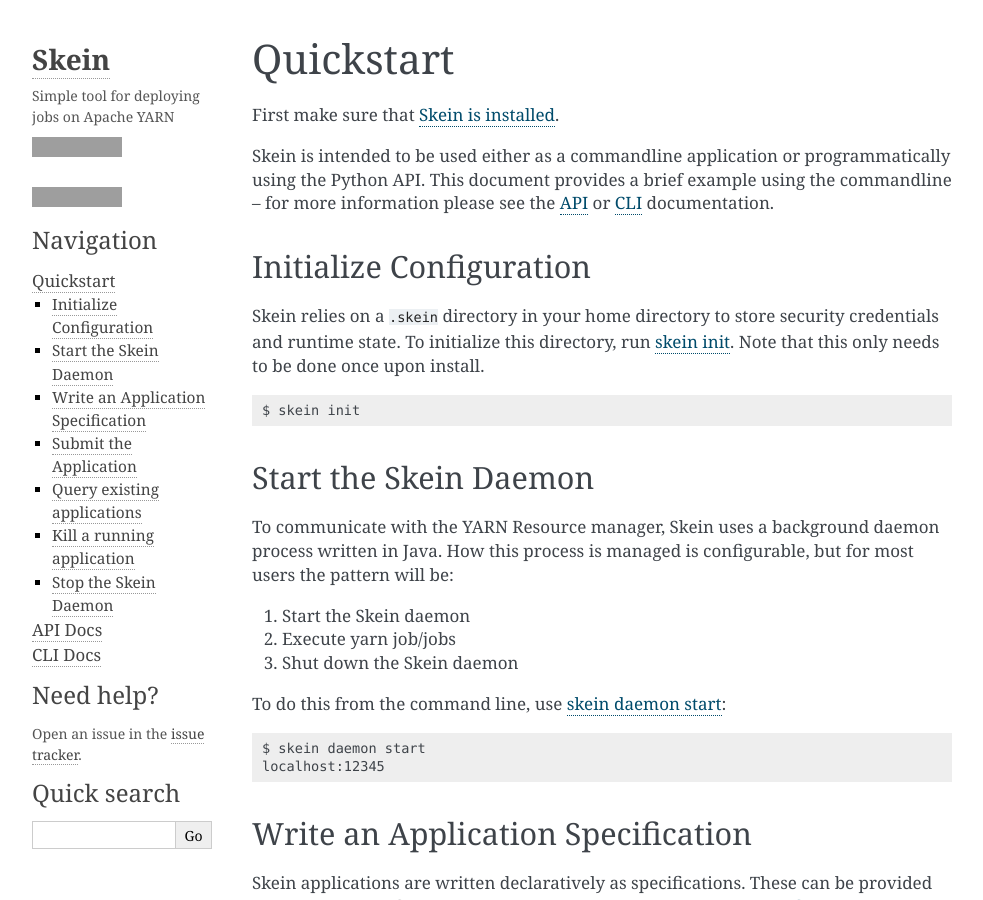
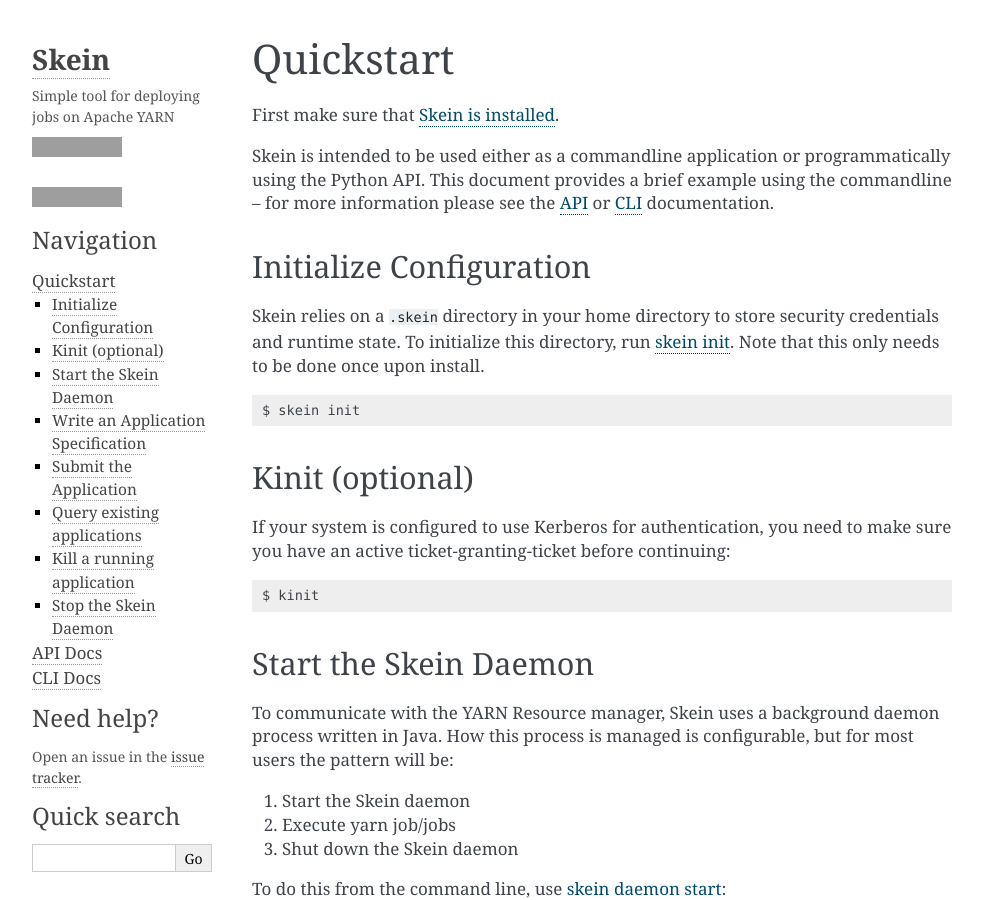
Before and after one commit to jcrist/skein, a Sphinx documentation site: the page built from docs/source/quickstart.rst, in a window 1280 px wide and 900 px high, cut to the strip 0-900 px from the top of the window. Shown: the whole strip, without its empty margins (138-1121 px from the left). Built offline with Sphinx 7.4.7, drawn with Linux system fonts in a browser that asks for light colours; grey boxes are pictures that could not be loaded.

Commit message:
Note that kinit is necessary

```diff
--- a/docs/source/quickstart.rst
+++ b/docs/source/quickstart.rst
@@ -20,6 +20,17 @@
 .. code::
 
     $ skein init
+
+
+Kinit (optional)
+----------------
+
+If your system is configured to use Kerberos for authentication, you need to
+make sure you have an active ticket-granting-ticket before continuing:
+
+.. code::
+
+    $ kinit
 
 
 Start the Skein Daemon
```
